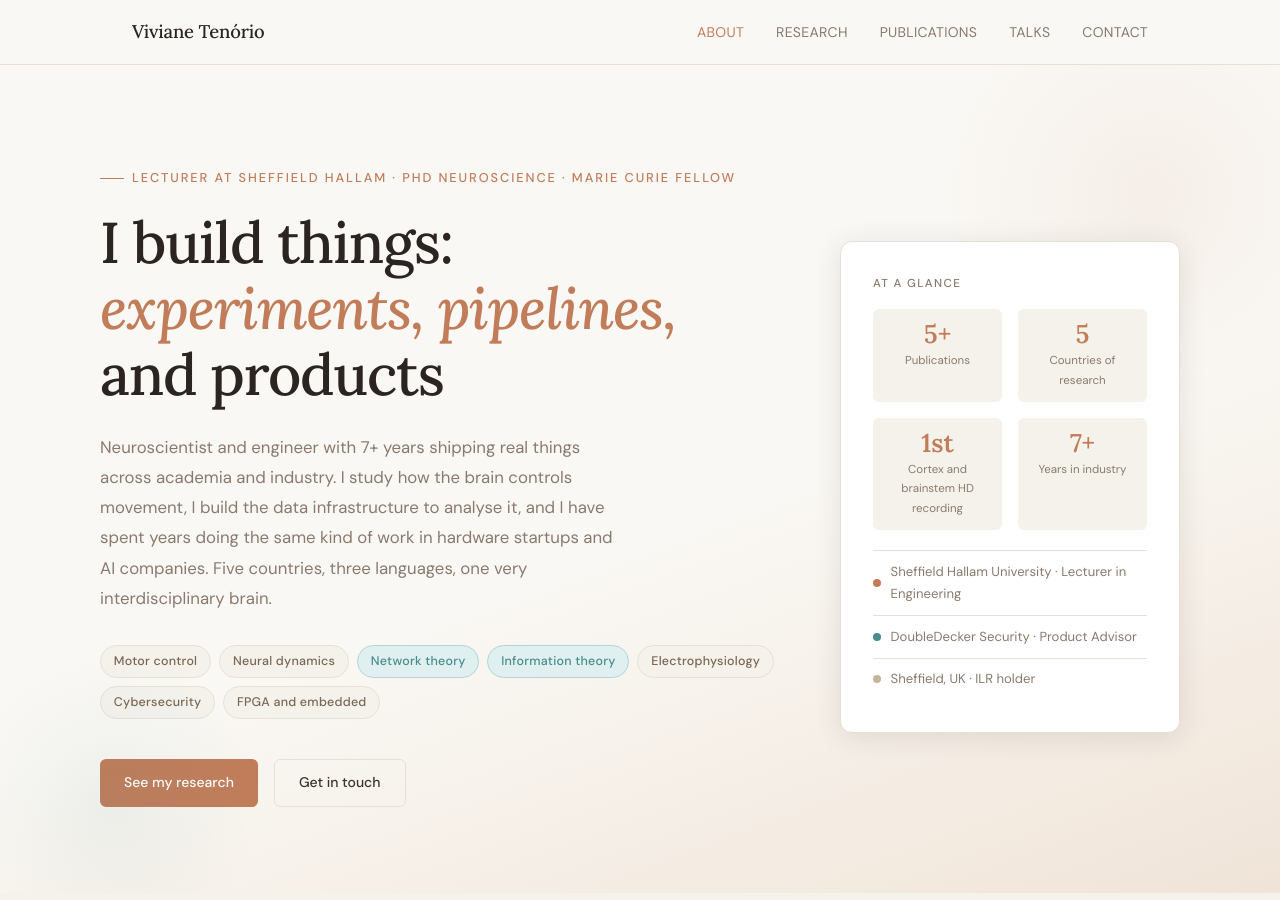
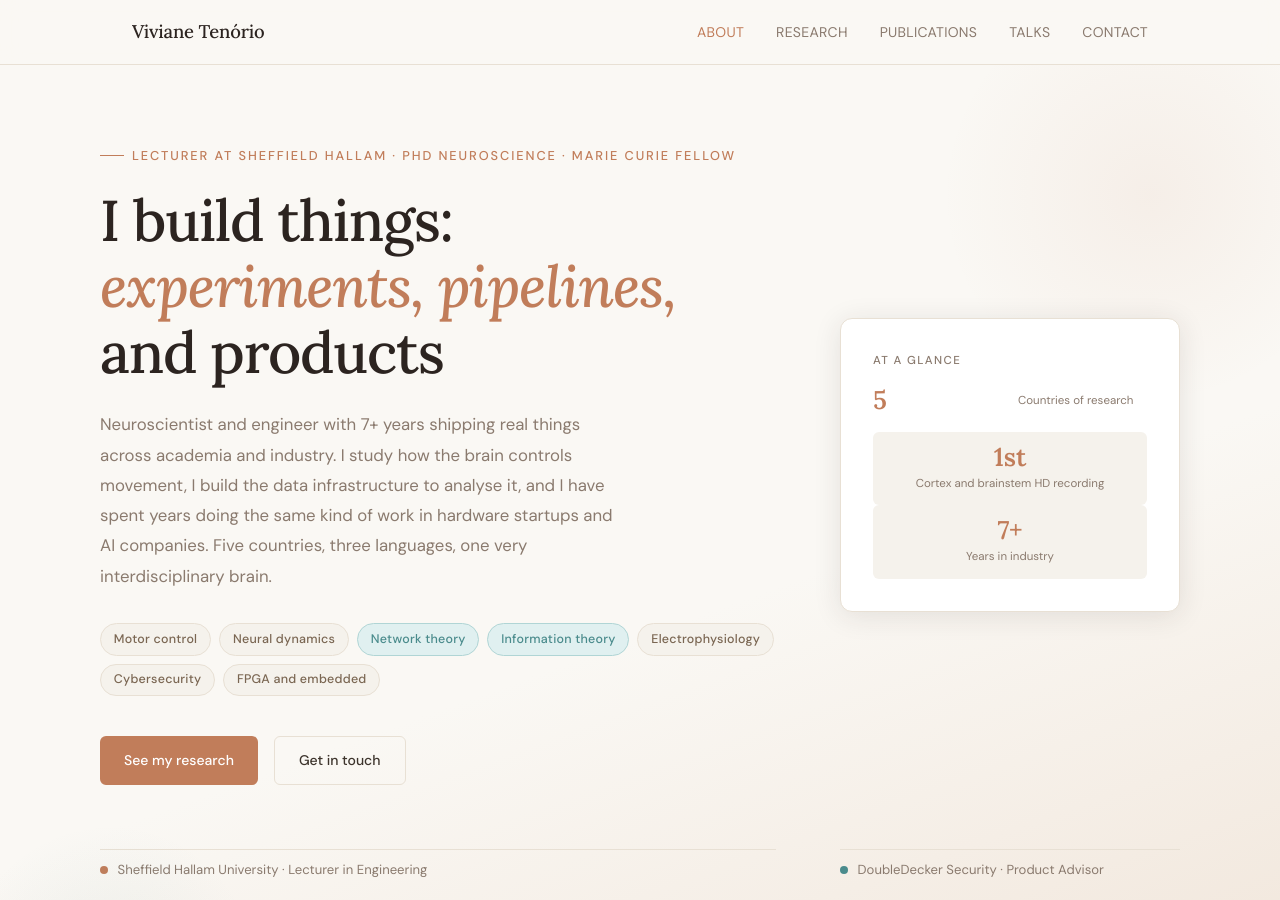
Before and after one commit to vtenorio-shu/vtenorio-shu.github.io, a Jekyll site: the page built from index.html, in a window 1280 px wide and 900 px high. Built offline with Jekyll 4.4.1, drawn with Linux system fonts in a browser that asks for light colours.

Commit message:
Update index.html

```diff
--- a/index.html
+++ b/index.html
@@ -33,11 +33,6 @@
     <div class="hero-card fade-up" style="transition-delay:0.15s">
       <div class="hero-card-label">At a glance</div>
       <div class="stat-grid">
-        <div class="stat">
-          <div class="stat-number">5+</div>
-          <div class="stat-label">Publications</div>
-        </div>
-        <div class="stat">
           <div class="stat-number">5</div>
           <div class="stat-label">Countries of research</div>
         </div>
```
